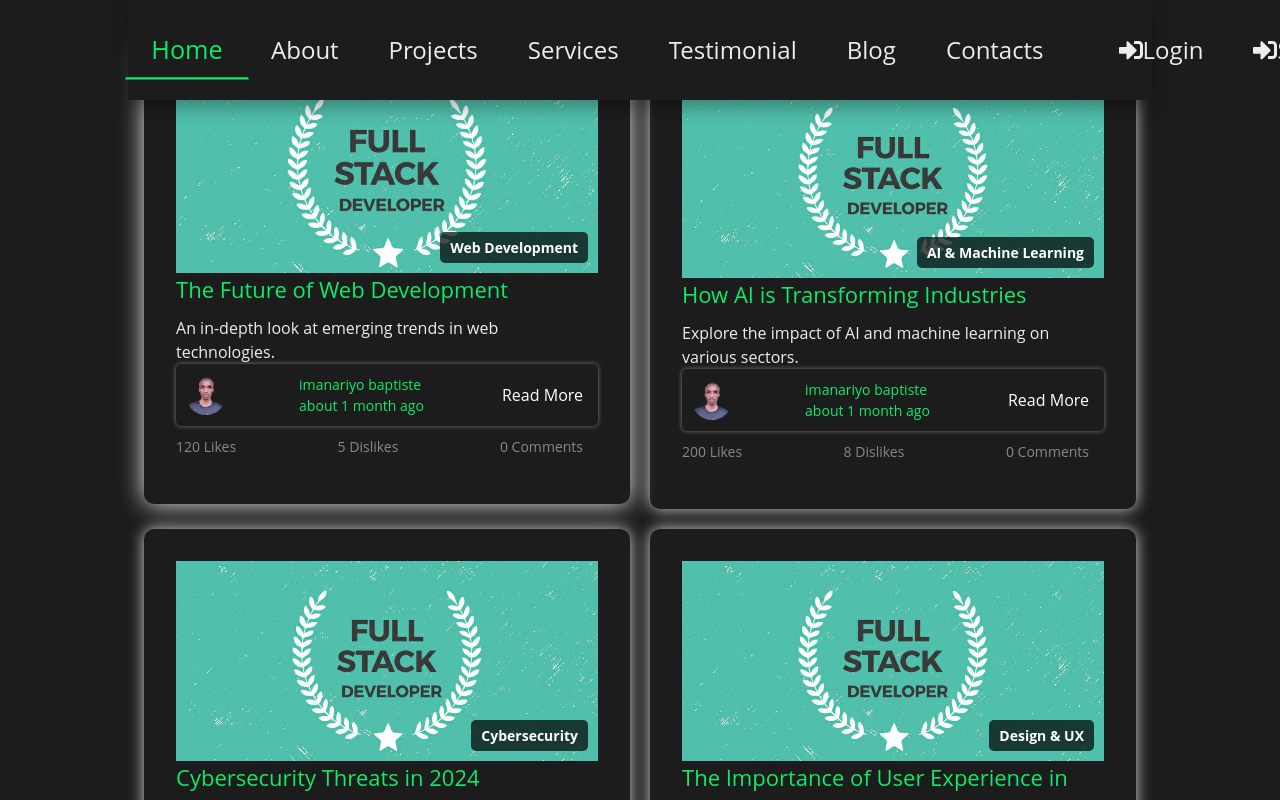
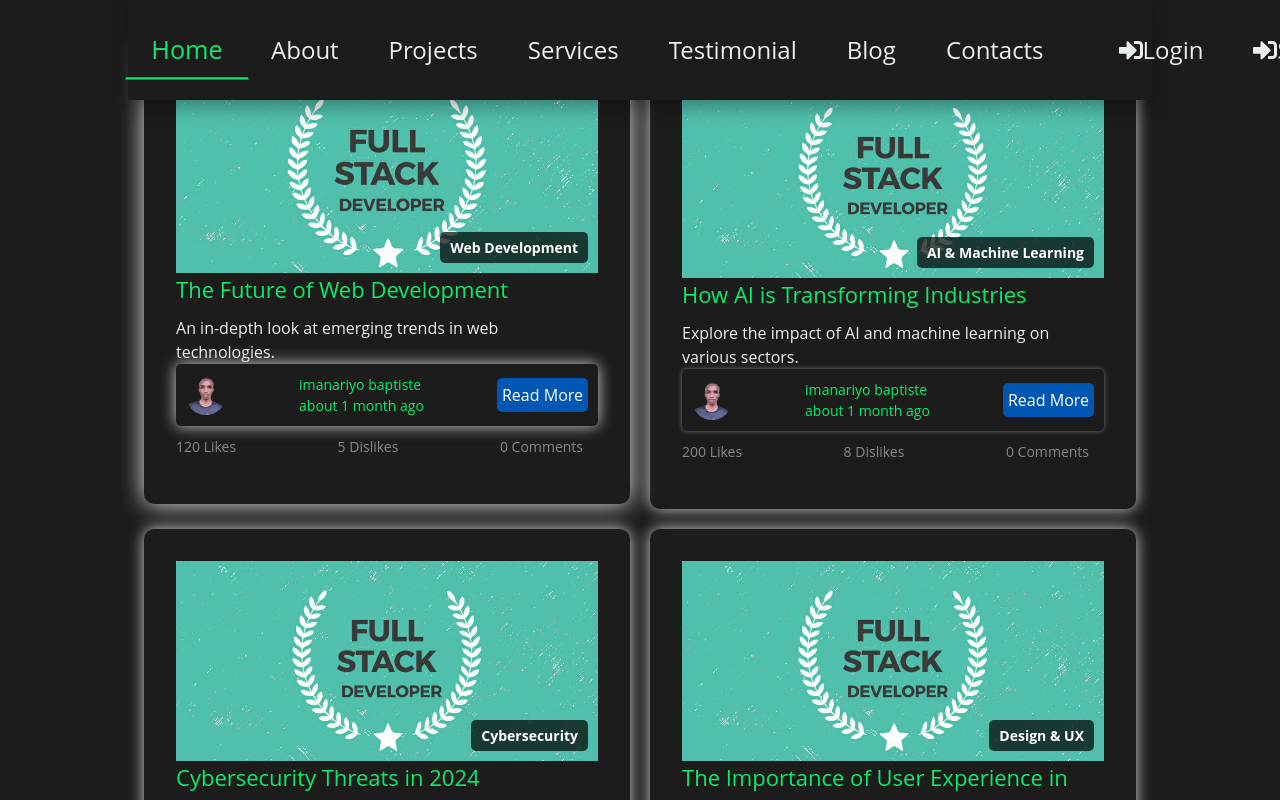
Before and after one commit to IMANARIYO/mybrand, a React (Create React App) app: page / in a window 1280 px wide. In both pictures the pointer is over the element 387 px from the left and 7471 px from the top of the page. Shown: the part 7071-7871 px from the top of the page. Built offline with nearby package versions, Linux system fonts and the light colour scheme; no server answers.

Commit message:
fixing the blog moal  read more

```diff
--- a/src/components/blog/BlogSection.css
+++ b/src/components/blog/BlogSection.css
@@ -82,7 +82,10 @@
   gap: 1rem;
   color: var(--secondary-color);
 }
-
+.blog-meta:hover {
+  box-shadow: var(--white-shadow-strong);
+  color: var(--secondary-color);
+}
 .blog-meta span {
   font-size: 14px;
 ;
@@ -144,15 +147,15 @@
   padding: 5px 5px;
   font-size: 16px;
   color: #fff;
-  background-color: var(--second-color);
 
   border-radius: 5px;
   text-decoration: none;
   transition: background-color 0.3s;
+  background-color: #0056b3;
 }
 
 .blog-read-more:hover {
-  background-color: #0056b3;
+  background-color: var(--secondary-color);
 }
 
 /* Responsive Design */
--- a/src/components/navigation/Navbar.js
+++ b/src/components/navigation/Navbar.js
@@ -45,7 +45,7 @@ const Navbar = () => {
     };
   }, []);
 
-  const sections = ["home", "about", "projects", "services", "testimonial", "contacts", "blog"];
+  const sections = ["home", "about", "projects", "services", "testimonial", "blog", "contacts"];
   const handleScroll = () => {
     const scrollPosition = window.scrollY;
     setIsScrolled(scrollPosition > 50);
```
